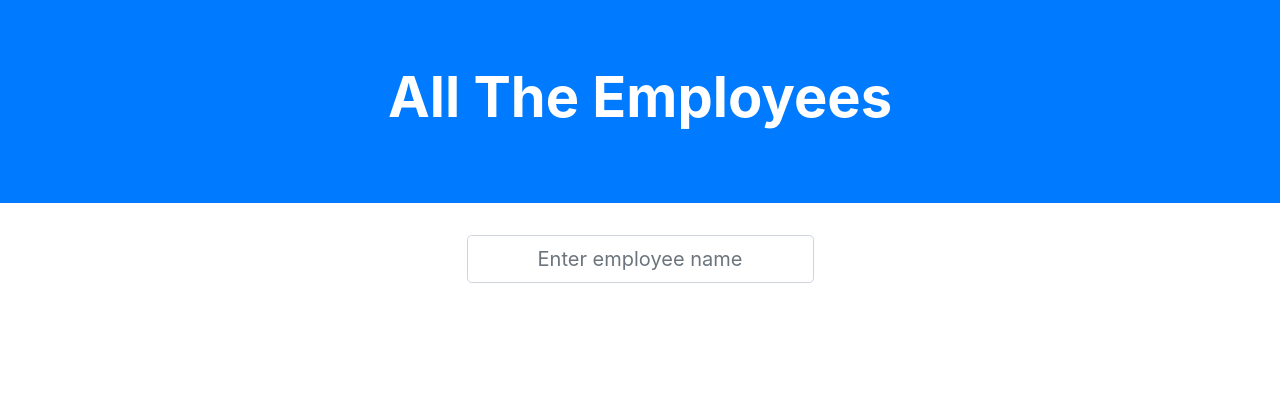
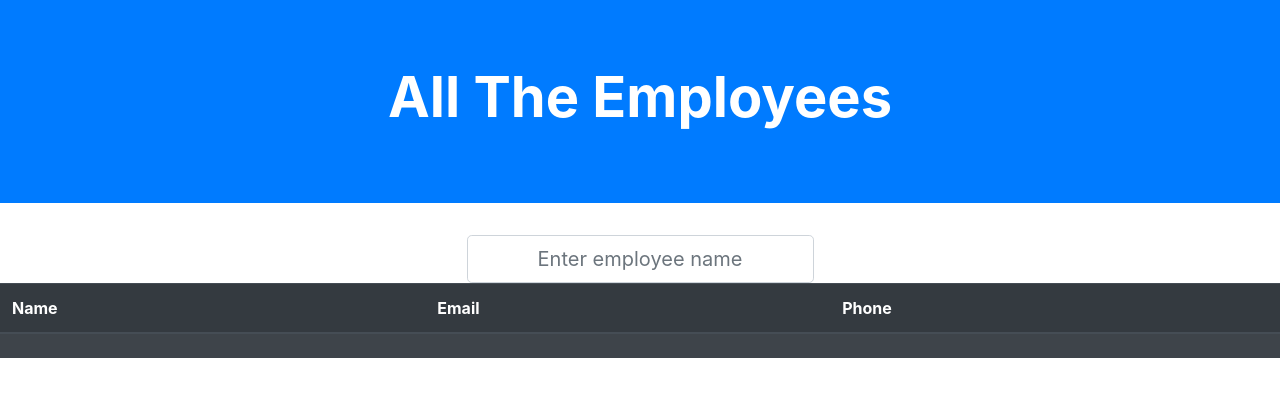
Before and after one commit to stmiller57/all-the-employees, a React (Create React App) app: page / in a window 1280 px wide. Shown: the top 396 px of the page. Built offline with nearby package versions, Linux system fonts and the light colour scheme.

Commit message:
Added EmployeeTable component

```diff
--- a/src/App.js
+++ b/src/App.js
@@ -1,15 +1,26 @@
-import React from 'react';
-import Jumbotron from './components/Jumbotron/index.js';
-import SearchForm from './components/SearchForm/index.js';
+import React, { Component } from 'react';
+import Jumbotron from './components/Jumbotron';
+import SearchForm from './components/SearchForm';
+import EmployeeTable from './components/EmployeeTable';
 
 
-function App() {
+class App extends Component {
+  constructor(props) {
+    super(props);
+    this.state = {
+      employees: []
+    }
+  }
+  render() {
     return (
       <div>
         <Jumbotron />
         <SearchForm />
+        <EmployeeTable />
+
       </div>
     );
   }
+}
 
 export default App;
--- /dev/null
+++ b/src/components/EmployeeTable/index.js
@@ -0,0 +1,24 @@
+import React from 'react'
+
+function EmployeeTable() {
+    return (
+        <table className="table table-striped table-dark">
+            <thead>
+                <tr>
+                    <th>Name</th>
+                    <th>Email</th>
+                    <th>Phone</th>
+                </tr>
+            </thead>
+            <tbody>
+                <tr>
+                    <td></td>
+                    <td></td>
+                    <td></td>
+                </tr>
+            </tbody>
+        </table>
+    );
+}
+
+export default EmployeeTable;
--- a/src/components/SearchForm/index.js
+++ b/src/components/SearchForm/index.js
@@ -6,11 +6,11 @@ function SearchForm(props) {
         <div className="row justify-content-md-center">
             <form className="col-md-auto">
                 <input className="form-control form-control-lg"
-                    value={props.search}
                     onChange={props.handleInputChange}
-                    type="text"
+                    value={props.value}
                     name="search"
                     id="search"
+                    type="text"
                     placeholder="Enter employee name">
                 </input>
             </form>
--- a/src/utils/API.js
+++ b/src/utils/API.js
@@ -1,7 +1,5 @@
 import axios from "axios";
-
-// Exports an object of random users to build employee list
-
+// Grab random employees from randomuser API
 export default {
     getEmployees: () => {
         return axios.get("https://randomuser.me/api/?results=50&nat=us");
```
Also changed, not shown: src/components/Employees/index.js (deleted, +0 -30 lines), src/setupTests.js (deleted, +0 -5 lines), 1 other file (tests, documents, lock files or other folders). Lines whose indentation alone changed are shown as unchanged.
